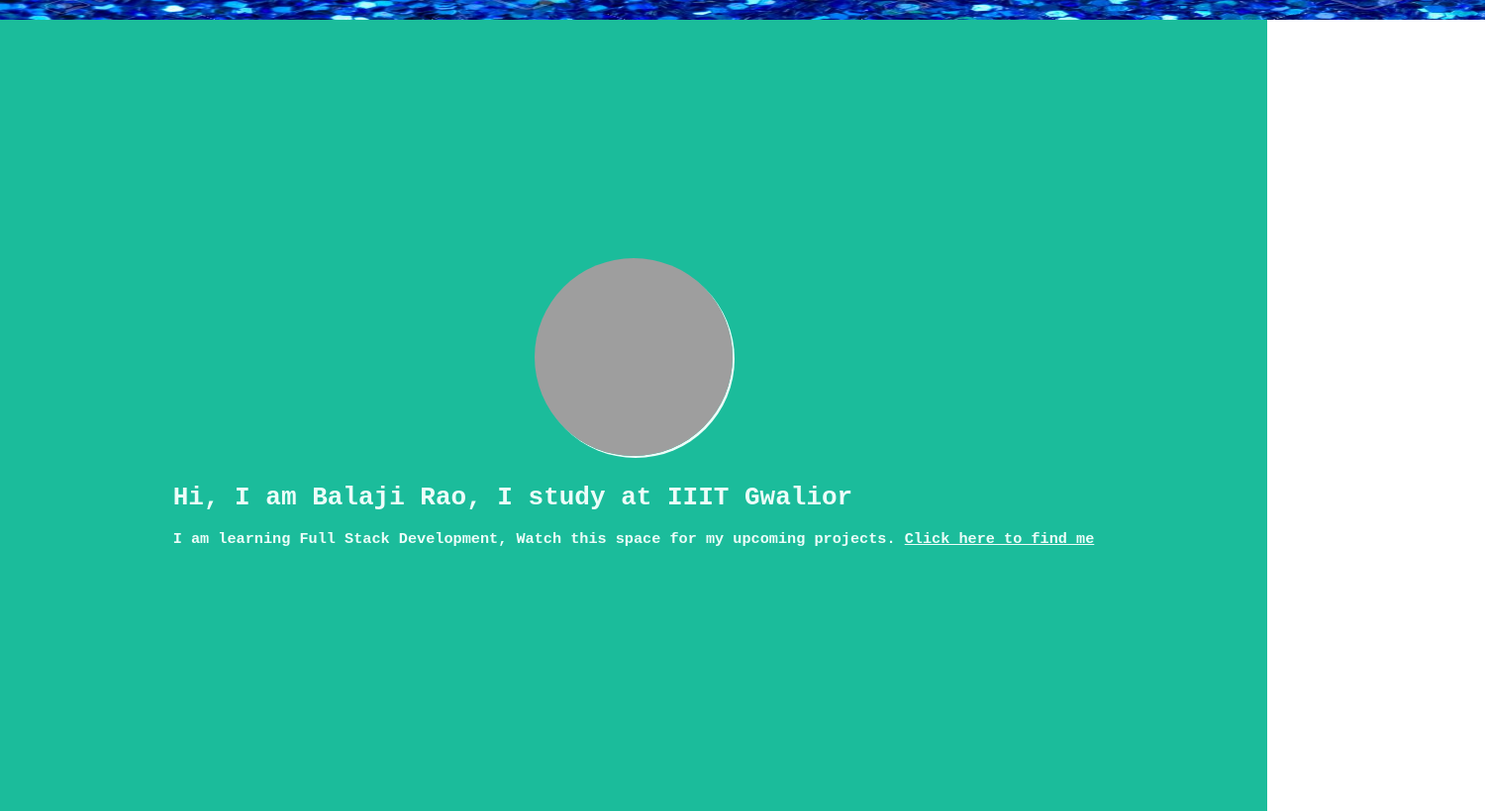
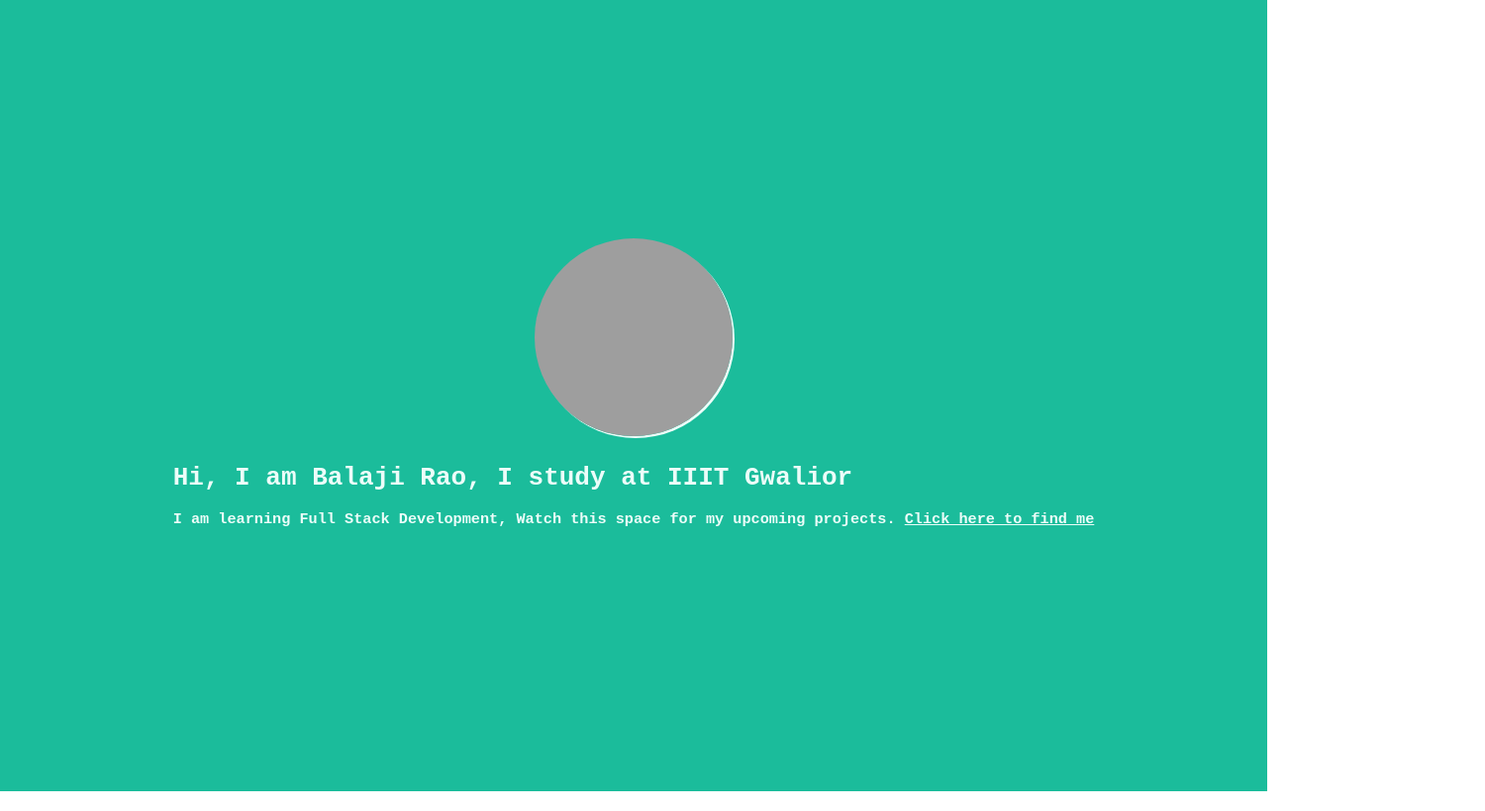
Before and after one commit to BALAJIRAO676/profilepage, a plain HTML site: page index.html in a window 1280 px wide. Shown: the whole page at 99% size, 1500 px wide, since content can reach past the window. Drawn offline with Linux system fonts and the light colour scheme; grey boxes are pictures that could not be loaded.

Commit message:
borderremoved

```diff
--- a/index.html
+++ b/index.html
@@ -6,7 +6,7 @@
         <link href="css/main.css" rel="stylesheet">
     </head>
     <body>
-        <img class="border-image" src="borderimage.jpg">
+
         <header class="site-header">
 
                 <img class="profile-pic" src="https://scontent.fhyd6-1.fna.fbcdn.net/v/t1.0-1/p160x160/50843247_1979283425700745_6934103126047719424_n.jpg?_nc_cat=107&_nc_oc=AQkePebM6H76k4lFYOwMQZQ9CD5MTiDi7GMbDIMo3KztALMiDBNPzn57F6jM2Vow4AeppVXkSFLnlxrgjTrELItF&_nc_ht=scontent.fhyd6-1.fna&oh=192dfdd5bf13e75d0933404e9a27d686&oe=5D5510B5">
```
